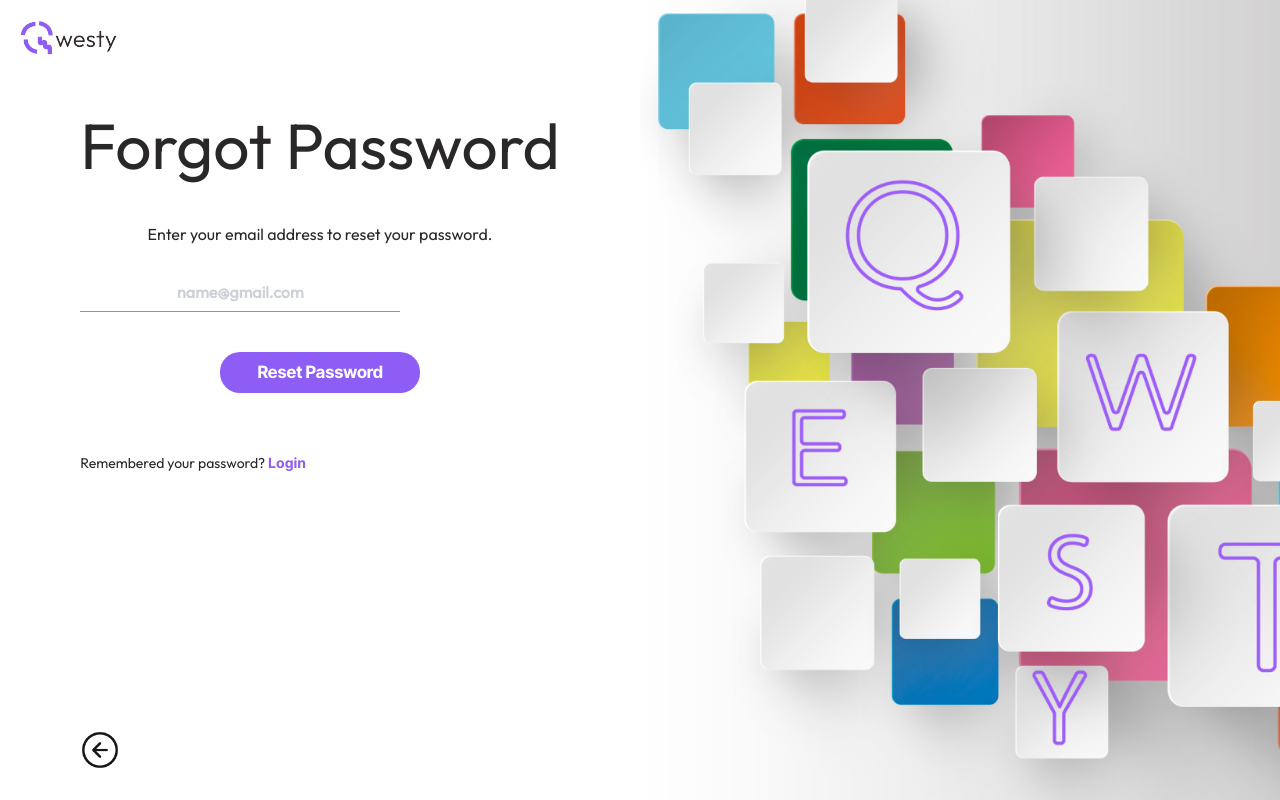
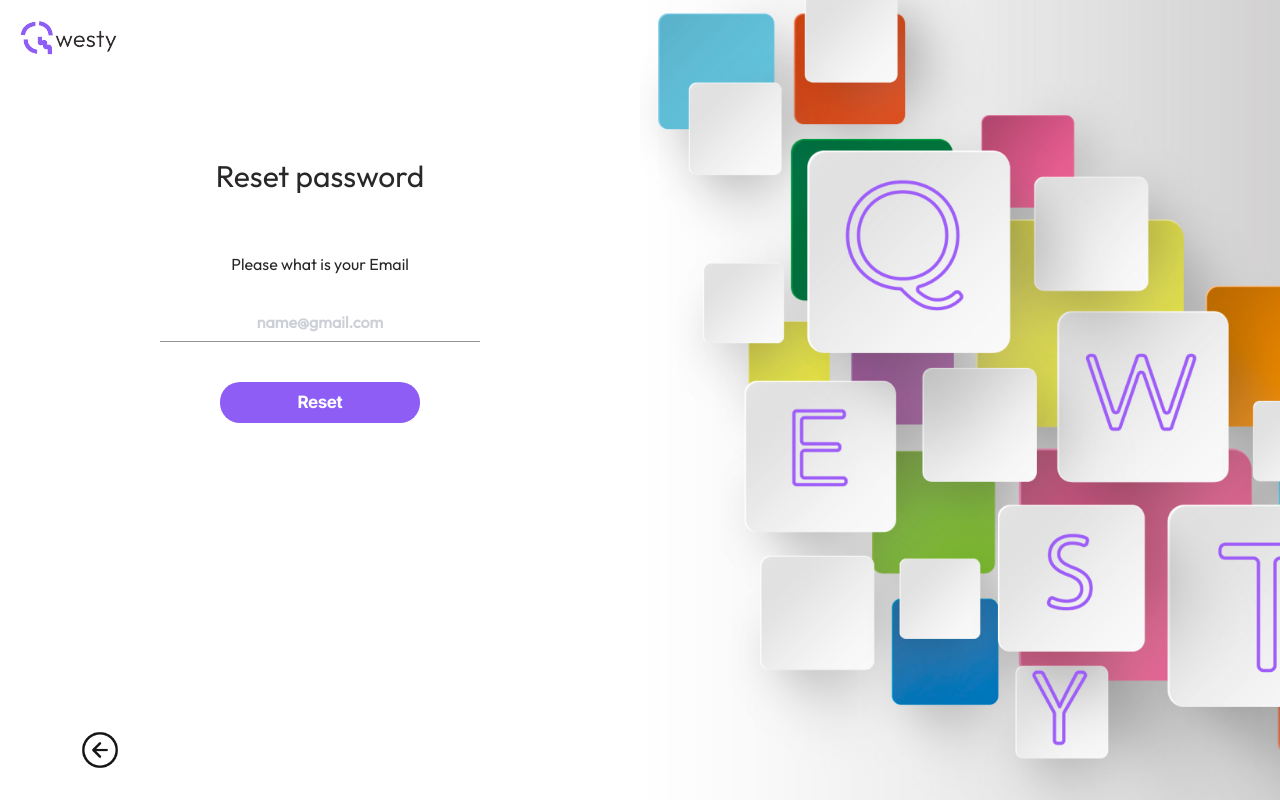
Before and after one commit to Multitelo/QwestyMain, a React (Vite) app in the folder Qwesty/: page /Reset in a window 1280 px wide. Built offline with nearby package versions, Linux system fonts and the light colour scheme.

Commit message:
made some modifications in login and reset pages

```diff
--- a/Qwesty/src/assets/css/login-signup.css
+++ b/Qwesty/src/assets/css/login-signup.css
@@ -46,7 +46,11 @@
     justify-content: center;
 }
 
-.signUp-left h1, .signUp-left label, .signUp-left p{
+.signUp-left h1,
+.signUp-left label,
+.signUp-left p,
+.second-content h2,
+.first-content h2{
     font-family: Outfit;
     font-size: 64px;
     font-weight: 400;
@@ -57,6 +61,9 @@
     margin-bottom: 40px;
 }
 
+.second-content h2, .first-content h2{
+  font-size: 30px;
+}
 .signUp-left label{
     font-size: 16px;
     font-weight: 500;
@@ -204,6 +211,33 @@
   .third-content #confPwd{
     margin-top: 50px;
   }
+
+  #checkbox-input{
+    align-self: flex-start;
+  }
+  #checkbox-input input{
+
+    margin: 20px 10px;
+  }
+/* Styles for login page */
+#loginBtn{
+  align-self: center;
+}
+#forgotLink{
+align-self: flex-end;
+text-decoration: underline;
+}
+
+#forgotLink:hover p{
+  color:#8E5DF5;
+}
+/* End of styles for login page */
+
+/* Styles for Reset page */
+.first-content.reset{
+  margin-top: 30px;
+}
+/* End of styles for reset page */
   @media only screen and (max-width:769px){
 
     .signUp-container{
--- a/Qwesty/src/components/LogIn.jsx
+++ b/Qwesty/src/components/LogIn.jsx
@@ -6,9 +6,10 @@ import '../assets/css/login-signup.css';
 import { Link } from 'react-router-dom';
 
 
-function LoginPage() {
+function LogIn() {
     const [email, setEmail] = useState('');
     const [password, setPassword] = useState('');
+    const [rememberDetails, setRememberDetails] = useState(false)
     const [content, setContent] = useState('email');
 
     const handleSubmit = (e) => {
@@ -50,7 +51,7 @@ function LoginPage() {
                     {content === 'email' ? (
                         <div className='first-content'>
                             <h1>Login</h1>
-                            <label htmlFor='email'>Email</label>
+                            <label htmlFor='email'>Please enter your email</label>
                             <input
                                 type="email"
                                 id="email"
@@ -59,11 +60,19 @@ function LoginPage() {
                                 placeholder='name@gmail.com'
                                 onChange={(e) => setEmail(e.target.value)}
                             />
+                        <label id="checkbox-input">
+                            <input type='checkbox'
+                                   checked={rememberDetails}
+                                   onChange={e=> setRememberDetails(e.target.checked)}/>
+                            Remember for 30 days
+                        </label>
                             <button onClick={handleNext}>Next</button>
                             <p>Don't have an account? <span><Link to="/SignUp">Sign up</Link></span></p>
                         </div>
                     ) : content === 'password' ? (
                         <div className='second-content'>
+                                <h2>Welcome back mandela</h2>
+
                             <label htmlFor='pwd'>Enter your Password</label>
                             <input
                                 type="password"
@@ -73,22 +82,31 @@ function LoginPage() {
                                 placeholder='**********'
                                 onChange={(e) => setPassword(e.target.value)}
                             />
-                            <button><Link to='/signedUp/Settings'>Log In</Link></button>
-                            <p>Forgotten Your Password? <span><a href="/Reset">Reset</a></span></p>
+                            <Link to='/signedUp/Settings'
+                                  id="loginBtn"><button>
+                                Log In
+                                </button></Link>
+                            <Link to="/Reset"
+                                  id="forgotLink"> <p>forgot password?</p></Link>
                         </div>
                     ) : null}
                 </main>
             </div>
             <div className="signUp-right"></div>
             <footer>
-                <img
+                {content === 'email'?(
+                    <h2>1/2</h2>
+                ): (
+                    <img
                     onClick={handleBack}
                     src={backBtn}
                     alt="an icon that takes you to the previous page"
                 />
+                )}
+
             </footer>
         </div>
     );
 }
 
-export default LoginPage;
+export default LogIn;
--- a/Qwesty/src/components/Reset.jsx
+++ b/Qwesty/src/components/Reset.jsx
@@ -3,8 +3,8 @@ import logo from '../assets/images/logoBlack.png';
 import backBtn from '../assets/images/backBtn.png';
 import axios from 'axios';
 import '../assets/css/login-signup.css';
-
-function ForgottenPasswordPage() {
+import { Link } from 'react-router-dom';
+function Reset() {
     const [email, setEmail] = useState('');
 
     const handleSubmit = (e) => {
@@ -25,13 +25,14 @@ function ForgottenPasswordPage() {
         <div className="signUp-container">
             <div className="signUp-left">
                 <div id="logo-container">
-                    <img src={logo} alt="A logo of Qwesty" />
+                <Link to="/">
+                <img src={logo} alt="A logo of Qwesty" /></Link>
                 </div>
 
                 <main>
-                    <div className='first-content'>
-                        <h1>Forgot Password</h1>
-                        <label htmlFor='email'>Enter your email address to reset your password.</label>
+                    <div className='first-content reset'>
+                        <h2>Reset password</h2>
+                        <label htmlFor='email'>Please what is your Email</label>
                         <input
                             type="email"
                             id="email"
@@ -40,22 +41,22 @@ function ForgottenPasswordPage() {
                             placeholder='name@gmail.com'
                             onChange={(e) => setEmail(e.target.value)}
                         />
-                        <button onClick={handleSubmit}>Reset Password</button>
-                        <p>Remembered your password? <span><a href="/login">Login</a></span></p>
+                        <button onClick={handleSubmit}>Reset</button>
+                        {/* <p>Remembered your password? <span><Link to="/login">Login</Link></span></p> */}
                     </div>
                 </main>
             </div>
             <div className="signUp-right"></div>
             <footer>
-            <a href="/login">
+            <Link to="/LogIn">
                 <img
                     src={backBtn}
                     alt="an icon that takes you to the previous page"
                 />
-                </a>
+                </Link>
             </footer>
         </div>
     );
 }
 
-export default ForgottenPasswordPage;
+export default Reset;
--- a/Qwesty/src/components/SignUpPage.jsx
+++ b/Qwesty/src/components/SignUpPage.jsx
@@ -135,7 +135,7 @@ const FirstSignUpContent = ({email, setEmail, usertype, setUsertype, handleConte
            </label>
             </div>
        <button onClick={()=>handleContent('first')}>Ok</button>
-       <p>Already have an account? <span><a href="/LogIn">Log In</a></span> </p>
+       <p>Already have an account? <span><Link to="/LogIn">Log In</Link></span> </p>
         </div>
     )
 }
--- a/Qwesty/src/components/signedUp/Index.jsx
+++ b/Qwesty/src/components/signedUp/Index.jsx
@@ -54,7 +54,7 @@ const SideBar =({theme})=>{
   const location = useLocation();
   const [isClicked, setIsClicked] = useState(false);
   const [themee, setThemee]=useState(theme==="dark"?true:false)
-  // Function to determine if link is active
+
 
     if(theme==="dark"){
      var srcs={
@@ -83,7 +83,7 @@ const SideBar =({theme})=>{
       }
     }
 
-  const isLinkActive = (to) =>{
+  const isLinkActive = (to) =>{// Function to determine if link is active
     return location.pathname === to;
   }
   const handleClick = ()=>{
@@ -93,8 +93,10 @@ const SideBar =({theme})=>{
     <>
     <div className="side-bar for-big-devices" style={{color: theme==="dark"?"#fff":"#201F24",backgroundColor: theme==="dark"?"#201F24":"#fff" }}
          id={theme==="dark"?"sideBarDark":""}>
-    <Link to="/signedUp">
-      <img src={srcs.logo} alt="Qwesty's logo" id="logoB"/></Link>
+    <Link to="/">
+      <img src={srcs.logo}
+           alt="Qwesty's logo"
+           id="logoB"/></Link>
       <div className="flex-search">
         <img src={search} id="search-icon"  alt="search-icon"/>
         <input type="search" value="search" placeholder="Search" className="searchBox"/>
@@ -127,7 +129,7 @@ const SideBar =({theme})=>{
       {/* For small devices */}
       <div id="small-devices" style={{color: theme==="dark"?"#fff":"#201F24",backgroundColor: theme==="dark"?"#201F24":"#fff" }}>
       <div id="s-logo">
-      <Link to="/signedUp">
+      <Link to="/">
       <img src={srcs.logo} alt="Qwesty's logo" /></Link>
       </div>
       <div id="s-topNav">
```
